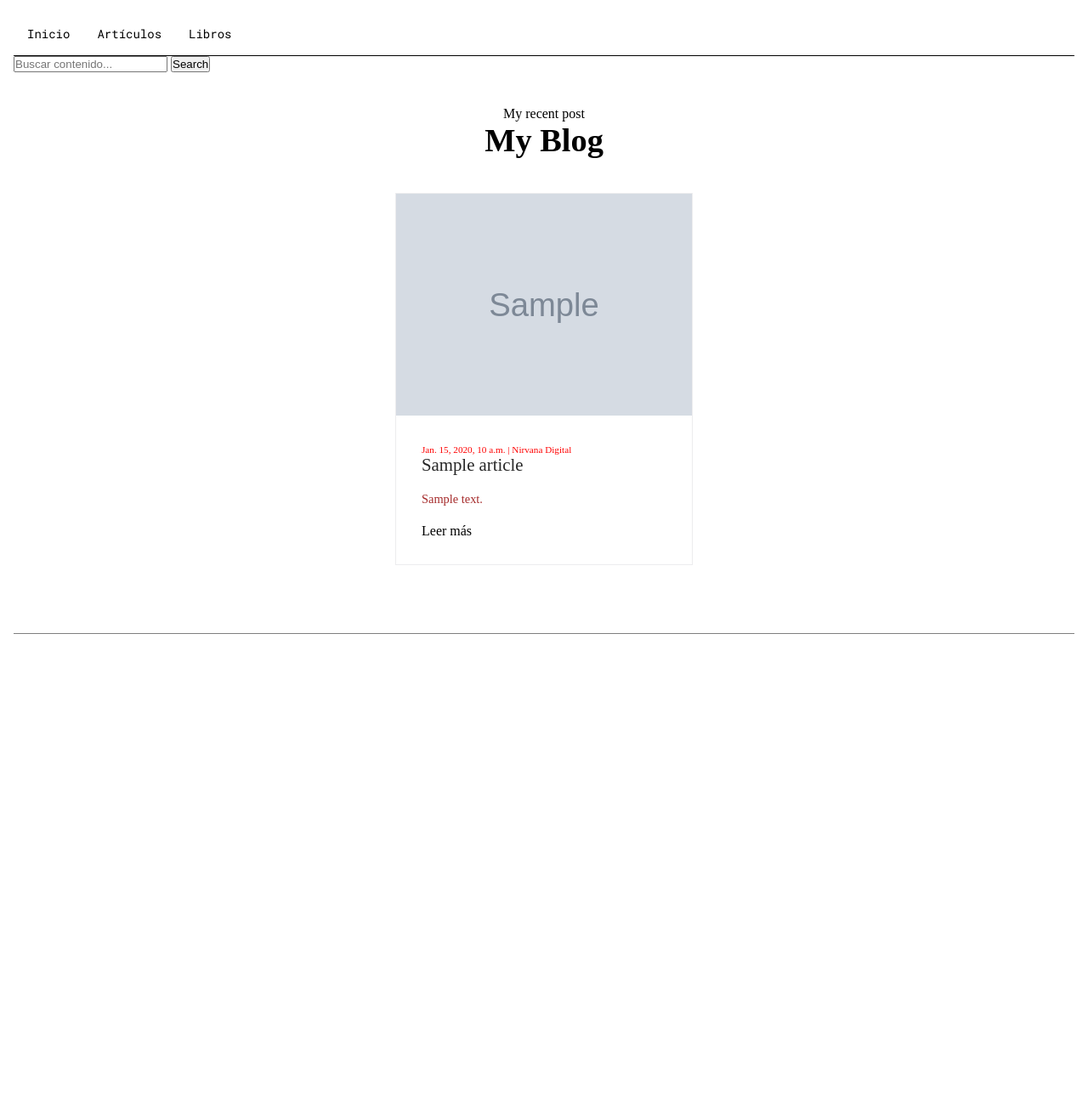
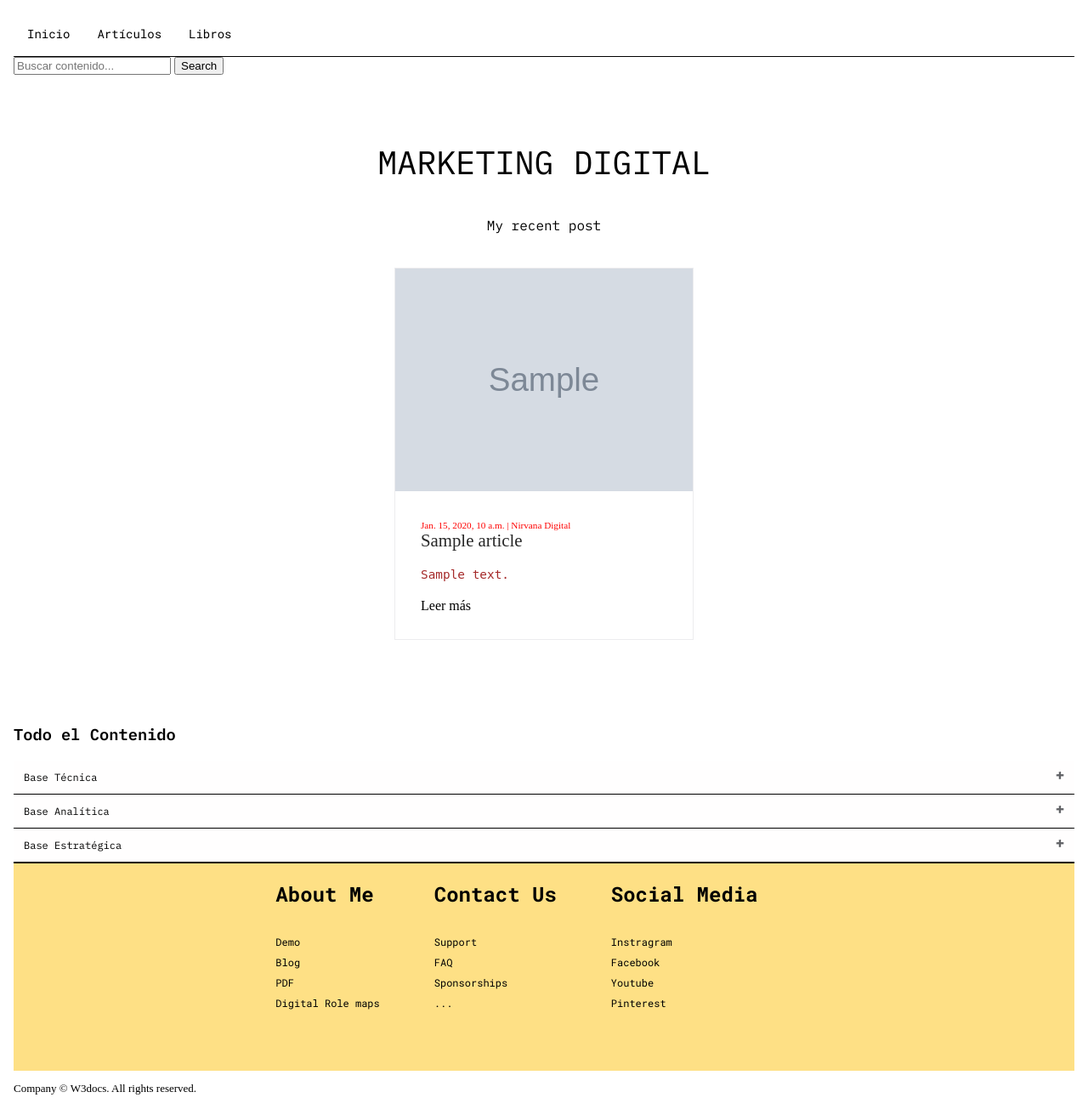
Before and after one commit to ManuData/blog_penv, a Django app: template mysite/blog/templates/blog/articles_model.html in a window 1280 px wide. Shown: the whole page at 85% size. Before the commit the page ends 746 px from the top, so only its background shows below. Run offline with Django 4.2, Linux system fonts and the light colour scheme; the template is opened without the code that fills it: most values are stand-ins (such as "Sample title", 1, 10 or a date in 2020); grey boxes marked "Sample" are stand-in pictures; data that the repository does not hold is empty.

Commit message:
Added footer and accordion

```diff
--- a/mysite/blog/static/blog/articles.css
+++ b/mysite/blog/static/blog/articles.css
@@ -1,11 +1,11 @@
 
-
+/*
 *{
     margin:0px;
     padding:0px;
     box-sizing: border-box;
 
-}
+}*/
 
 
 a{
@@ -25,7 +25,7 @@ ul{
     align-items: center;
     flex-direction: column;
     padding:40px;
-    border-bottom: 1px solid rgba(0,0,0,0.5);
+    /*border-bottom: 1px solid rgba(0,0,0,0.5);*/
 }
 
 .blog-heading{
@@ -33,6 +33,8 @@ ul{
     justify-content: center;
     align-items: center;
     flex-direction: column;
+    font-family: "IBM Plex Mono", monospace;
+
 
 }
 
@@ -42,7 +44,7 @@ ul{
 
 .blog-heading h3{
     font-size:2.4rem;
-    font-weight: 600;
+    font-weight: 400;
 
 }
 
@@ -110,7 +112,7 @@ ul{
     overflow:hidden;
     text-overflow:ellipsis;
     margin:20px 0px;
-    font-family: Montserrat;
+    font-family:"Monsterrat", monospace;
 }
 
 .blog-text a{
@@ -122,6 +124,54 @@ ul{
     transition: all ease 0.3s;
 }
 
+/* Style the buttons that are used to open and close the accordion panel */
+
+.accordion-test h3{
+    font-family: "IBM Plex Mono", monospace;
+
+}
+.accordion {
+    background-color: rgb(255, 254, 254);
+    color:black;
+    cursor: pointer;
+    padding: 1em;
+    width: 100%;
+    height: 40px;
+    text-align: left;
+    border:none;
+    outline: none;
+    transition: 0.4s;
+    border-bottom: 0.5px solid;
+    font-family: "IBM Plex Mono", monospace;
+    font-size:12px;
+  }
+
+  /* Add a background color to the button if it is clicked on (add the .active class with JS), and when you move the mouse over it (hover) */
+  .active, .accordion:hover {
+    background-color: white;
+  }
+
+  /* Style the accordion panel. Note: hidden by default */
+  .panel {
+    padding: 0 18px;
+    background-color: white;
+    display: none;
+    overflow: hidden;
+  }
+
+  .accordion:after {
+    content: '\02795'; /* Unicode character for "plus" sign (+) */
+    font-size: 8px;
+    color:#1e02da;
+    float: right;
+    margin-left: 5px;
+  }
+
+  .active:after {
+    content: "\2796"; /* Unicode character for "minus" sign (-) */
+    font-size: 8px;
+    color:blue;
+  }
 
 @media(max-width:1250px){
     .blog-box{
--- a/mysite/blog/static/blog/base.css
+++ b/mysite/blog/static/blog/base.css
@@ -134,7 +136,53 @@ body{
       }
 
 
+      /*FOOTER*/
+
+      .footer-cointainer{
+
+        padding-bottom: 4rem;
+        border-top: 1px solid black;
+        font-family: Roboto Mono,monospace;
+        background-color: #fee085;
+        /*margin-top: 10px;*/
+      }
+      .footer{
+        width:80%;
+        display:flex;
+        justify-content: center;
+        flex-wrap: wrap;
+        margin:0 auto;
+
+      }
+
+      .footer-heading{
+        display:flex;
+        flex-direction:column;
+        margin-right:4rem;
+
+      }
+
+      .footer-heading h2{
+        margin-bottom: 2rem;
+        }
+
+      .footer-heading a{
+        color:black;
+        text-decoration:none;
+        margin-bottom:0.5rem;
+        font-size: 12px;
+
+      }
+
+      .footer-heading a:hover{
+        color:blue}
+
+        #brand{
+          font-size: 13px;
+         }
+
     }
+
 
 
     /* LOGIC FOR MOBILE*/
--- a/mysite/blog/templates/blog/articles_model.html
+++ b/mysite/blog/templates/blog/articles_model.html
@@ -11,8 +11,8 @@
 <section id="blog">
     <!-- Heading-->
     <div class="blog-heading">
+        <h3>MARKETING DIGITAL</h3>
         <span>My recent post</span>
-        <h3>My Blog</h3>
 
     </div>
 
@@ -41,6 +41,48 @@
 </section>
 
 
+<div class="accordion-test">
+    <h3>Todo el Contenido</h3>
+
+    <button class="accordion">Base Técnica</button>
+    <div class="panel">
+      <p>Lorem ipsum...</p>
+    </div>
+
+    <button class="accordion">Base Analítica</button>
+    <div class="panel">
+      <p>Lorem ipsum...</p>
+    </div>
+
+    <button class="accordion">Base Estratégica</button>
+    <div class="panel">
+      <p>Lorem ipsum...</p>
 
 
+    </div>
+
+</div>
+
+
+
+<script>
+var acc = document.getElementsByClassName("accordion");
+var i;
+
+for (i = 0; i < acc.length; i++) {
+  acc[i].addEventListener("click", function() {
+    /* Toggle between adding and removing the "active" class,
+    to highlight the button that controls the panel */
+    this.classList.toggle("active");
+
+    /* Toggle between hiding and showing the active panel */
+    var panel = this.nextElementSibling;
+    if (panel.style.display === "block") {
+      panel.style.display = "none";
+    } else {
+      panel.style.display = "block";
+    }
+  });
+}
+</script>
 {%endblock%}
--- a/mysite/blog/templates/blog/base.html
+++ b/mysite/blog/templates/blog/base.html
@@ -11,8 +11,8 @@
     <link rel="preconnect" href="https://fonts.googleapis.com">
     <link rel="preconnect" href="https://fonts.gstatic.com" crossorigin>
     <link rel="preconnect" href="https://fonts.googleapis.com">
-    <link rel="preconnect" href="https://fonts.gstatic.com" crossorigin>
-    <link href="https://fonts.googleapis.com/css2?family=Roboto+Mono:ital,wght@0,100;0,200;0,300;0,400;0,500;0,600;0,700;1,100;1,200;1,300;1,400;1,500;1,600;1,700&family=Roboto:wght@100;500;700&display=swap" rel="stylesheet">
+<link rel="preconnect" href="https://fonts.gstatic.com" crossorigin>
+<link href="https://fonts.googleapis.com/css2?family=Gantari:ital,wght@0,100;0,200;0,300;0,400;0,500;0,600;0,700;0,800;0,900;1,100;1,200;1,300;1,400;1,900&family=IBM+Plex+Mono:ital,wght@0,100;0,200;0,300;0,400;0,500;0,600;1,100;1,200&family=Noto+Serif+JP:wght@200;300;400;500;600;700;900&family=Roboto+Mono:ital,wght@0,100;0,200;0,300;0,400;0,500;0,600;0,700;1,100;1,200;1,300;1,400;1,500;1,600;1,700&family=Roboto:wght@100;500;700&display=swap" rel="stylesheet">
     <link rel="stylesheet" {% block header-indexcss %}{% endblock %}>
     <link rel="stylesheet" {% block header-articlecss %}{% endblock %}>
     <link rel="stylesheet" {% block header-articlescss %}{% endblock %}>
@@ -66,6 +66,35 @@
         {% block content %}
         {% endblock %}
 
+    <!-- FOOTER -->
+        <div class="footer-cointainer">
+
+            <div class="footer">
+                <div class="footer-heading footer-1">
+                    <h2>About Me</h2>
+                    <a href="#">Demo</a>
+                    <a href="#">Blog</a>
+                    <a href="#">PDF</a>
+                    <a href="#">Digital Role maps</a>
+                </div>
+                <div class="footer-heading footer-2">
+                    <h2>Contact Us</h2>
+                    <a href="#">Support</a>
+                    <a href="#">FAQ</a>
+                    <a href="#">Sponsorships</a>
+                    <a href="#">...</a>
+                </div>
+                <div class="footer-heading footer-3">
+                    <h2>Social Media</h2>
+                    <a href="#">Instragram</a>
+                    <a href="#">Facebook</a>
+                    <a href="#">Youtube</a>
+                    <a href="#">Pinterest</a>
+                </div>
+            </div>
+
+        </div>
+         <p id="brand">Company &#169; W3docs. All rights reserved.</p>
     </div>
 
 
--- a/mysite/blog/views.py
+++ b/mysite/blog/views.py
@@ -11,7 +11,6 @@ obj = {'test1':1,'test2':2}
 
 # Data Base info:
 from .models import Articles
-
 
 # Create your views here.
 
```
Also changed, not shown: other parts of mysite/blog/static/blog/base.css (+59 -2 lines), mysite/blog/templates/blog/article.html (+14 -1 lines), mysite/blog/media/featured_image/Captura_de_pantalla_2021-04-13_a_las_18.37.23_8ufH6ZY.png (added), mysite/blog/media/featured_image/Captura_de_pantalla_2022-06-29_a_las_16.33.31.png (added), mysite/blog/media/featured_image/coche_4UMG3k6.jpeg (added), mysite/blog/media/featured_image/coche_735PMPb.jpeg (added).
